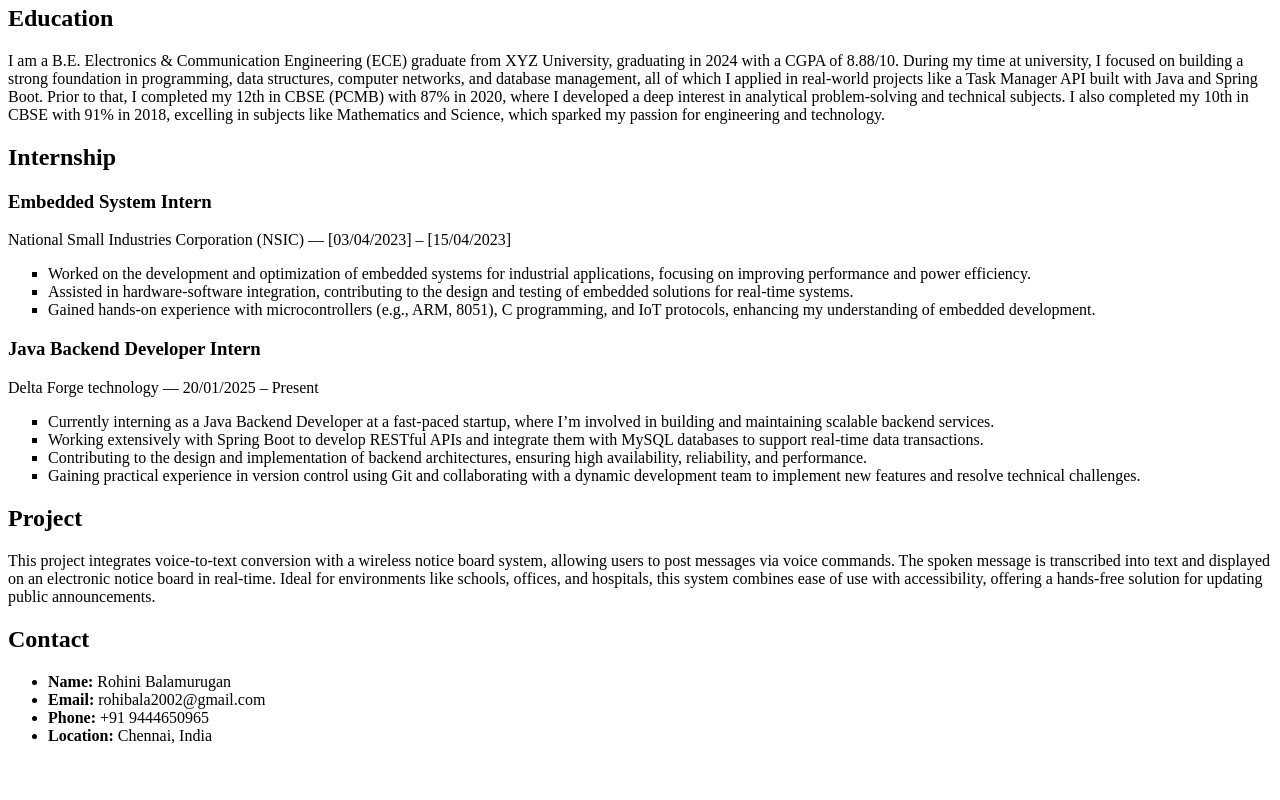
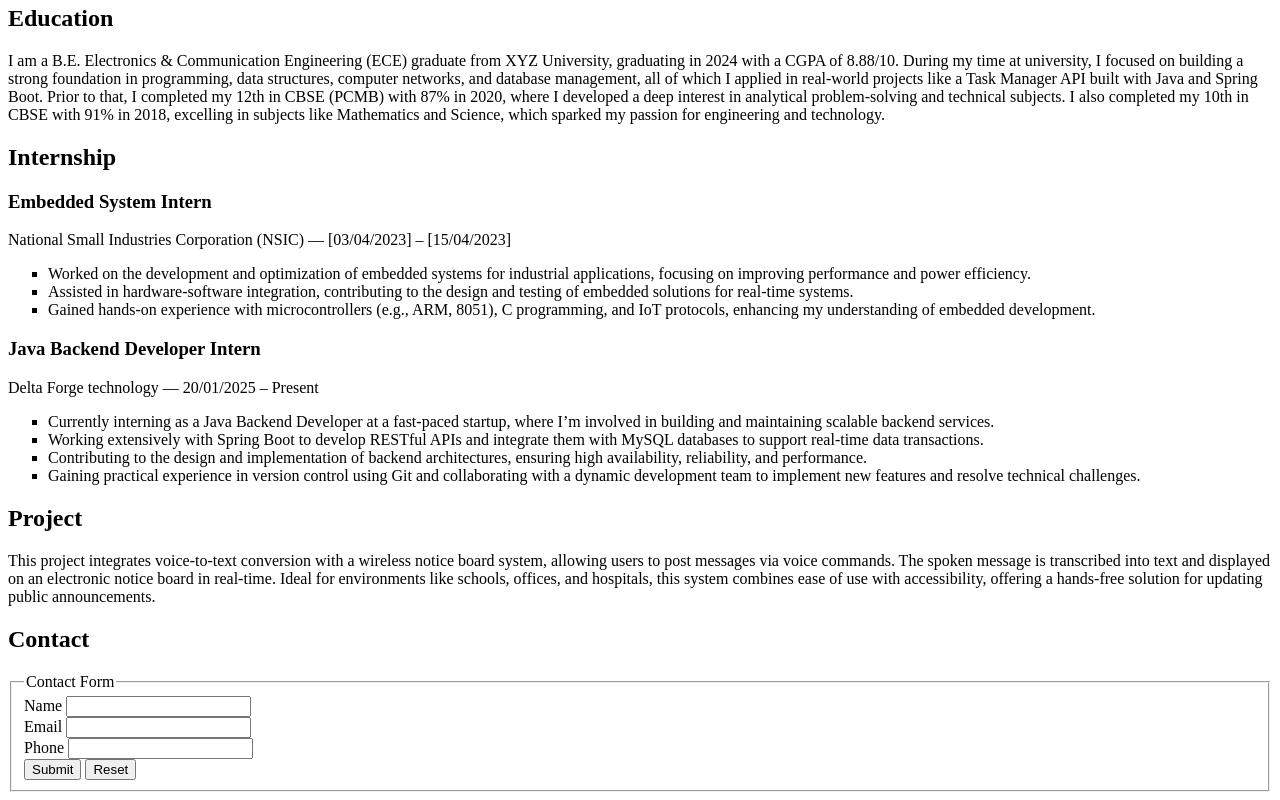
Before and after one commit to Rohini-Balamurugan14/Frontend-foundational-training, a plain HTML site: page Html/Mini project/Portfolio.html in a window 1280 px wide. Shown: the part 875-1675 px from the top of the page. Before the commit the page ends 1636 px from the top, so only its background shows below. Drawn offline with Linux system fonts and the light colour scheme.

Commit message:
Contact added

```diff
--- a/Html/Mini project/Portfolio.html
+++ b/Html/Mini project/Portfolio.html
@@ -104,12 +104,19 @@
 
     <section id="contact">
         <h2>Contact</h2>
-        <ul>
-            <li><strong>Name:</strong> Rohini Balamurugan</li>
-            <li><strong>Email:</strong> rohibala2002@gmail.com</li>
-            <li><strong>Phone:</strong> +91 9444650965</li>
-            <li><strong>Location:</strong> Chennai, India</li>
-          </ul>
+        <fieldset>
+            <legend>Contact Form</legend>
+            <form action="">
+                <label for="name">Name</label>
+                <input type="text" id="name" name="name" maxlength="30" minlength="4" pattern="[a-zA-Z]"> <br>
+                <label for="email">Email</label>
+                <input type="email" id="email" name="email" pattern="[a-zA-z0-9._%+-]+@[a-zA-Z0-9.-]+\.[a-zA-Z]{2,}"> <br>
+                <label for="phone">Phone</label>
+                <input type="tel" id="phone" name="phone"> <br>
+                <input type="submit">
+                <input type="reset">
+            </form>
+        </fieldset>
     </section>
 </body>
 </html>
```
